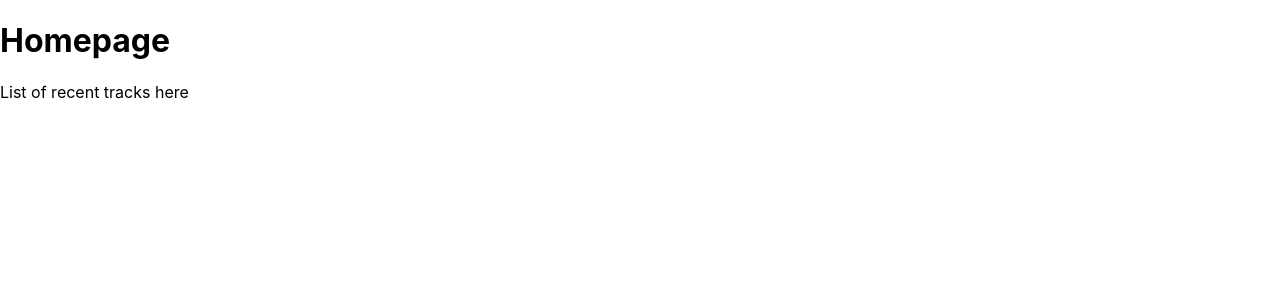
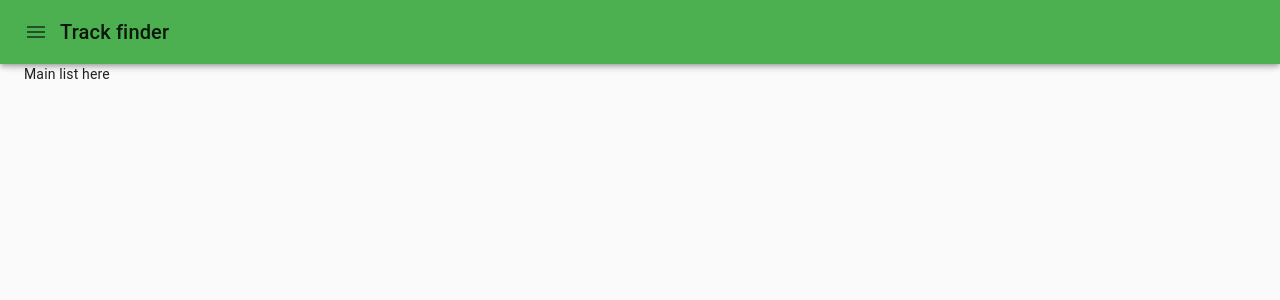
Before and after one commit to beawar/track-finder-webapp, a React (Create React App) app: page / in a window 1280 px wide. Shown: the top 300 px of the page. Built offline with nearby package versions, Linux system fonts and the light colour scheme.

Commit message:
TRAK-30 add ui kit and some basic components

```diff
--- a/package.json
+++ b/package.json
@@ -3,10 +3,12 @@
 	"version": "0.1.0",
 	"private": true,
 	"dependencies": {
+		"@material-ui/core": "^4.11.3",
+		"@material-ui/icons": "^4.11.2",
+		"@testing-library/jest-dom": "^5.11.9",
 		"react": "^17.0.1",
 		"react-dom": "^17.0.1",
-		"react-router-dom": "^5.2.0",
-		"@testing-library/jest-dom": "^5.11.9"
+		"react-router-dom": "^5.2.0"
 	},
 	"scripts": {
 		"start": "react-scripts start",
--- a/public/index.html
+++ b/public/index.html
@@ -3,9 +3,10 @@
 	<head>
 		<meta charset="utf-8" />
 		<link rel="icon" href="%PUBLIC_URL%/favicon.ico" />
-		<meta name="viewport" content="width=device-width, initial-scale=1" />
+		<meta name="viewport" content="minimum-scale=1, width=device-width, initial-scale=1" />
 		<meta name="theme-color" content="#000000" />
 		<meta name="description" content="Web site created using create-react-app" />
+
 		<link rel="apple-touch-icon" href="%PUBLIC_URL%/logo192.png" />
 		<!--
       manifest.json provides metadata used when your web app is installed on a
@@ -21,7 +22,7 @@
       work correctly both with client-side routing and a non-root public URL.
       Learn how to configure a non-root public URL by running `npm run build`.
     -->
-		<title>React App</title>
+		<title>Track finder</title>
 	</head>
 	<body>
 		<noscript>You need to enable JavaScript to run this app.</noscript>
--- /dev/null
+++ b/src/components/HeaderBar.tsx
@@ -0,0 +1,23 @@
+import React from 'react';
+import { AppBar, IconButton, Toolbar } from '@material-ui/core';
+import MenuIcon from '@material-ui/icons/Menu';
+import { HideOnScroll } from './HideOnScroll';
+
+export const HeaderBar: React.FC = ({ children }) => {
+	return (
+		<>
+			<HideOnScroll>
+				<AppBar>
+					<Toolbar>
+						<IconButton edge="start">
+							<MenuIcon />
+						</IconButton>
+						{children}
+					</Toolbar>
+				</AppBar>
+			</HideOnScroll>
+			{/* this toolbar is used to fill the space under the appbar, so that the main content is not hidden */}
+			<Toolbar />
+		</>
+	);
+};
--- /dev/null
+++ b/src/components/HideOnScroll.tsx
@@ -0,0 +1,15 @@
+import React from 'react';
+import { Slide, useScrollTrigger } from '@material-ui/core';
+
+interface HideOnScrollProps {
+	children: React.ReactElement;
+}
+
+export const HideOnScroll: React.FC<HideOnScrollProps> = ({ children }) => {
+	const trigger = useScrollTrigger();
+	return (
+		<Slide appear={false} direction="down" in={!trigger}>
+			{children}
+		</Slide>
+	);
+};
--- /dev/null
+++ b/src/components/Text.tsx
@@ -0,0 +1,11 @@
+import React from 'react';
+import { Typography } from '@material-ui/core';
+import { Variant } from '@material-ui/core/styles/createTypography';
+
+interface TitleProps {
+	type: Variant;
+}
+
+export const Text: React.FC<TitleProps> = ({ type, children }) => {
+	return <Typography variant={type}>{children}</Typography>;
+};
--- a/src/index.css
+++ /dev/null
@@ -1,11 +0,0 @@
-body {
-	margin: 0;
-	font-family: -apple-system, BlinkMacSystemFont, 'Segoe UI', 'Roboto', 'Oxygen', 'Ubuntu',
-		'Cantarell', 'Fira Sans', 'Droid Sans', 'Helvetica Neue', sans-serif;
-	-webkit-font-smoothing: antialiased;
-	-moz-osx-font-smoothing: grayscale;
-}
-
-code {
-	font-family: source-code-pro, Menlo, Monaco, Consolas, 'Courier New', monospace;
-}
--- a/src/index.tsx
+++ b/src/index.tsx
@@ -1,11 +1,25 @@
 import React from 'react';
 import ReactDOM from 'react-dom';
-import './index.css';
+import CssBaseline from '@material-ui/core/CssBaseline';
+import { createMuiTheme, MuiThemeProvider } from '@material-ui/core';
+import { green } from '@material-ui/core/colors';
 import { App } from './App';
+
+const theme = createMuiTheme({
+	palette: {
+		primary: green,
+		secondary: {
+			main: '#f57c00',
+		},
+	},
+});
 
 ReactDOM.render(
 	<React.StrictMode>
-		<App />
+		<CssBaseline />
+		<MuiThemeProvider theme={theme}>
+			<App />
+		</MuiThemeProvider>
 	</React.StrictMode>,
 	document.getElementById('root'),
 );
--- a/src/pages/HomePage.tsx
+++ b/src/pages/HomePage.tsx
@@ -1,8 +1,13 @@
 import React from 'react';
+import { Container } from '@material-ui/core';
+import { HeaderBar } from '../components/HeaderBar';
+import { Text } from '../components/Text';
 
-export const HomePage = (): JSX.Element => (
-	<div>
-		<h1>Homepage</h1>
-		<p>List of recent tracks here</p>
-	</div>
+export const HomePage: React.FC = () => (
+	<>
+		<HeaderBar>
+			<Text type="h6">Track finder</Text>
+		</HeaderBar>
+		<Container>Main list here</Container>
+	</>
 );
--- a/tsconfig.json
+++ b/tsconfig.json
@@ -1,7 +1,7 @@
 {
 	"compilerOptions": {
 		"lib": ["dom", "dom.iterable", "esnext"],
-		"module": "commonjs",
+		"module": "esnext",
 		"target": "esnext",
 		"allowJs": true,
 		"allowSyntheticDefaultImports": true,
```
Also changed, not shown: 2 other files (tests, documents, lock files or other folders).
